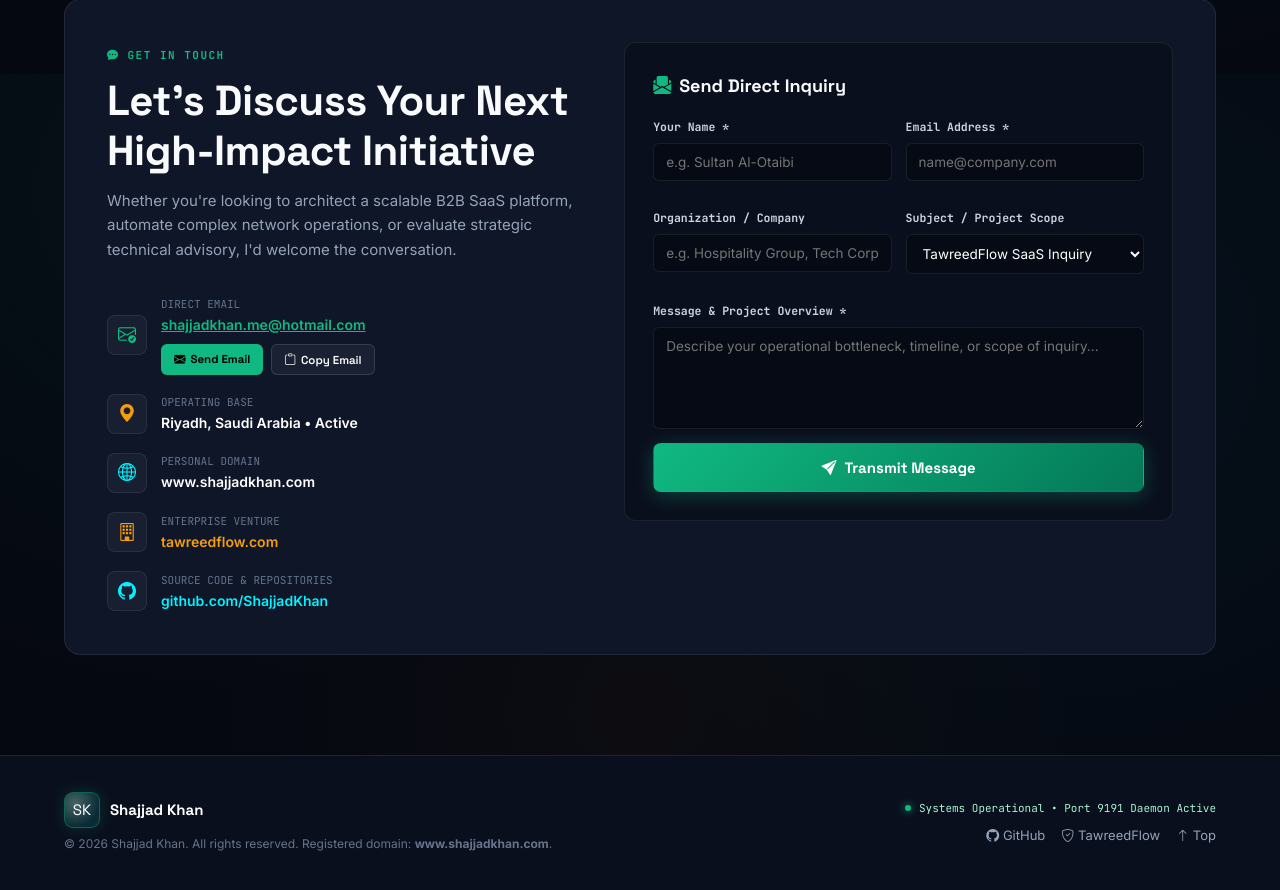
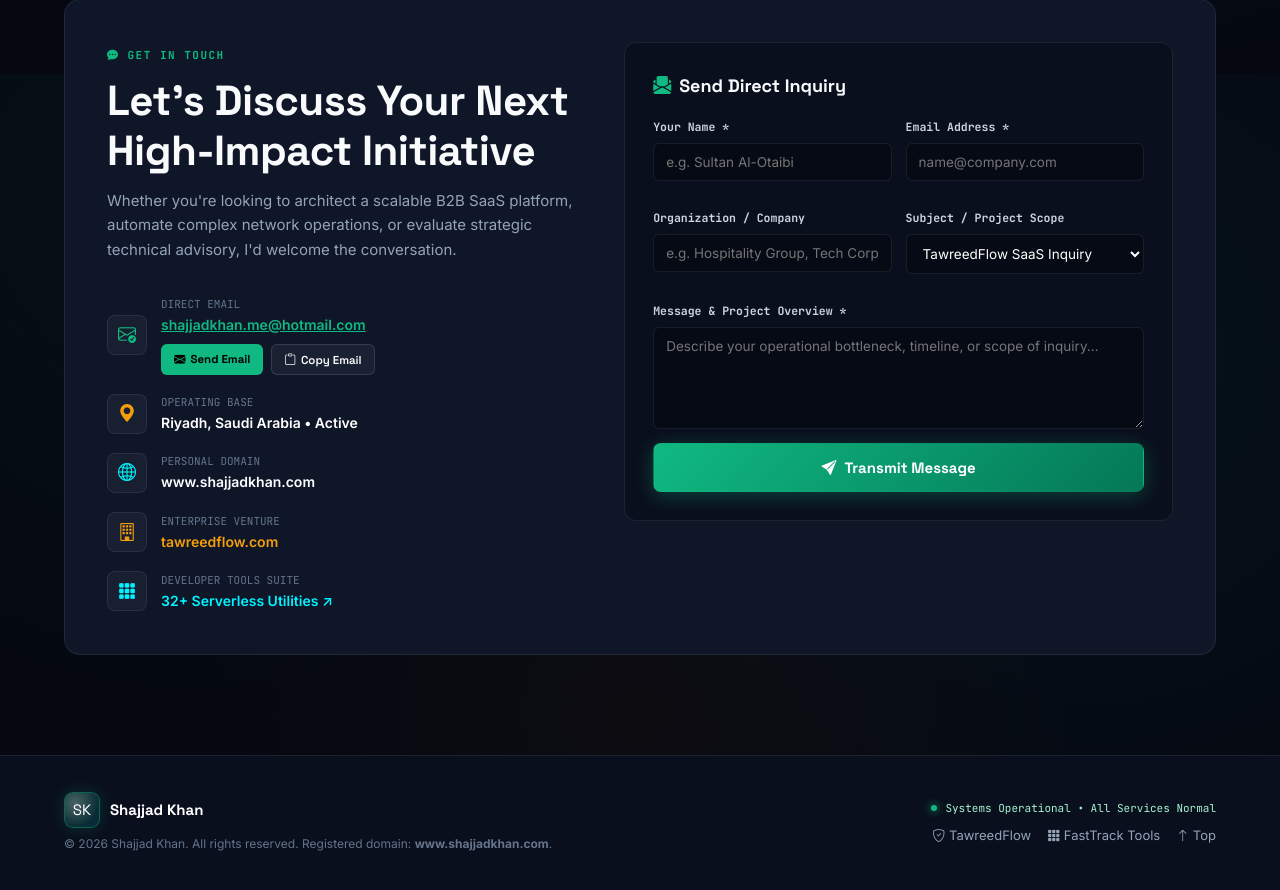
Before and after one commit to ShajjadKhan/p-portfolio, a Flask app: page / in a window 1280 px wide. Shown: the part 5526-6416 px from the top of the page. Run offline with Flask 3, Linux system fonts and the light colour scheme.

Commit message:
fix: remove port 9191 internal server details and remove all github links from portfolio

```diff
--- a/static/css/style.css
+++ b/static/css/style.css
@@ -1,6 +1,6 @@
 /* ==========================================================================
    SHAJJAD KHAN — OFFICIAL PORTFOLIO STYLESHEET
-   Domain: www.shajjadkhan.com | Port: 9191
+   Domain: www.shajjadkhan.com
    ========================================================================== */
 
 :root {
--- a/static/js/main.js
+++ b/static/js/main.js
@@ -1,6 +1,6 @@
 /**
  * Shajjad Khan — Official Portfolio JavaScript
- * Domain: www.shajjadkhan.com | Port: 9191
+ * Domain: www.shajjadkhan.com
  */
 
 document.addEventListener('DOMContentLoaded', () => {
--- a/templates/index.html
+++ b/templates/index.html
@@ -130,9 +130,9 @@
                         <i class="bi bi-grid-fill"></i>
                         <span>View Portfolio</span>
                     </a>
-                    <a href="https://github.com/ShajjadKhan" target="_blank" rel="noopener" class="btn btn-subtle-lg">
-                        <i class="bi bi-github"></i>
-                        <span>GitHub</span>
+                    <a href="#contact" class="btn btn-subtle-lg">
+                        <i class="bi bi-envelope-fill"></i>
+                        <span>Get In Touch</span>
                     </a>
                 </div>
 
@@ -478,8 +478,8 @@
                                 </div>
 
                                 <div class="profile-links">
-                                    <a href="https://github.com/ShajjadKhan" target="_blank" rel="noopener" class="profile-btn"><i class="bi bi-github"></i> GitHub</a>
                                     <a href="https://tawreedflow.com" target="_blank" rel="noopener" class="profile-btn"><i class="bi bi-globe"></i> TawreedFlow</a>
+                                    <a href="{{ tools_url }}" target="_blank" rel="noopener" class="profile-btn"><i class="bi bi-grid-3x3-gap-fill"></i> 32+ Tools</a>
                                     <a href="#contact" class="profile-btn"><i class="bi bi-envelope-fill"></i> Contact</a>
                                 </div>
                             </div>
@@ -606,10 +606,10 @@
                                     </div>
                                 </div>
                                 <div class="method-item">
-                                    <div class="method-icon"><i class="bi bi-github text-cyan"></i></div>
+                                    <div class="method-icon"><i class="bi bi-grid-3x3-gap-fill text-cyan"></i></div>
                                     <div>
-                                        <div class="method-label">Source Code &amp; Repositories</div>
-                                        <div class="method-value"><a href="https://github.com/ShajjadKhan" target="_blank" rel="noopener" class="link-cyan">github.com/ShajjadKhan</a></div>
+                                        <div class="method-label">Developer Tools Suite</div>
+                                        <div class="method-value"><a href="{{ tools_url }}" target="_blank" rel="noopener" class="link-cyan">32+ Serverless Utilities ↗</a></div>
                                     </div>
                                 </div>
                             </div>
@@ -682,11 +682,11 @@
             <div class="footer-right">
                 <div class="system-status-indicator">
                     <span class="status-dot"></span>
-                    <span>Systems Operational &bull; Port 9191 Daemon Active</span>
+                    <span>Systems Operational &bull; All Services Normal</span>
                 </div>
                 <div class="footer-links">
-                    <a href="https://github.com/ShajjadKhan" target="_blank" rel="noopener"><i class="bi bi-github"></i> GitHub</a>
                     <a href="https://tawreedflow.com" target="_blank" rel="noopener"><i class="bi bi-shield-check"></i> TawreedFlow</a>
+                    <a href="{{ tools_url }}" target="_blank" rel="noopener"><i class="bi bi-grid-3x3-gap-fill"></i> FastTrack Tools</a>
                     <a href="#hero"><i class="bi bi-arrow-up"></i> Top</a>
                 </div>
             </div>
```
